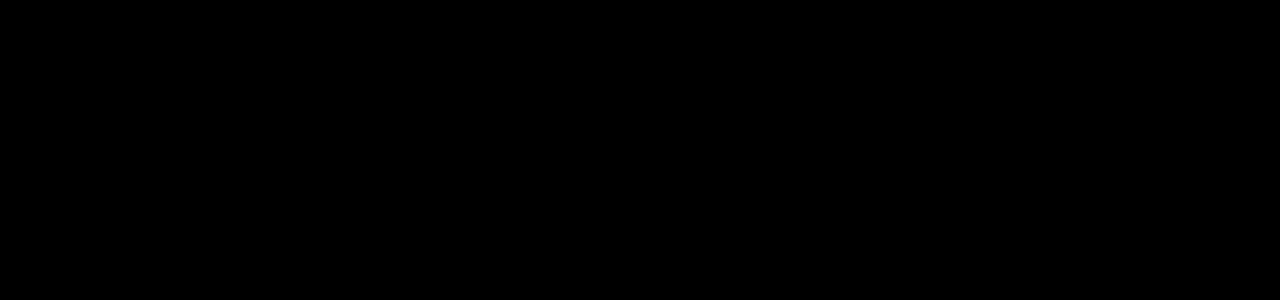
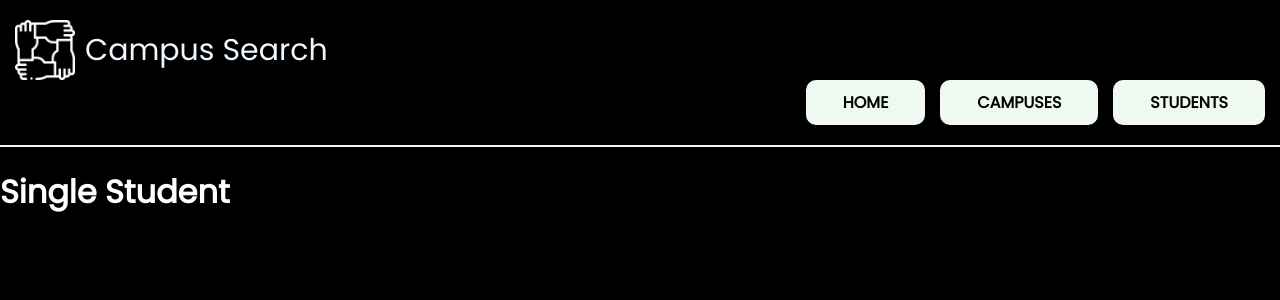
Before and after one commit to karechob/Frontend-CRUD-project, a React (Create React App) app in the folder crud-frontend/: page /student/1 in a window 1280 px wide. Shown: the top 300 px of the page. Built offline with nearby package versions, Linux system fonts and the light colour scheme; no server answers.

Commit message:
faulty code but it kinda works

```diff
--- a/crud-frontend/src/App/App.css
+++ b/crud-frontend/src/App/App.css
@@ -159,6 +159,6 @@ h1{
   color: white;
   background-color: black;
 }
-p{
+p, h2{
   color: white;
 }
--- a/crud-frontend/src/App/App.js
+++ b/crud-frontend/src/App/App.js
@@ -30,8 +30,8 @@ function App() {
         <Route path='/student/:id' element={<UpdateStudent />} />
         <Route path='/student/:id' element={<RemoveStudent />} />
         <Route path='/student' element={<AddStudent />} /> */}
-        <Route path="/campuses/:campusId" component={SingleCampus} />
-        <Route path="/student/:id" component={SingleStudent} />
+        <Route path="/campuses/:campusId" element={<SingleCampus/>} />
+        <Route path="/student/:id" element={<SingleStudent/>} />
       </Routes>
       <style>
         @import url('https://fonts.googleapis.com/css2?family=Poppins&display=swap');
--- a/crud-frontend/src/pages/Campuses.jsx
+++ b/crud-frontend/src/pages/Campuses.jsx
@@ -1,8 +1,9 @@
 import React, { useEffect } from 'react';
 import Navigation from '../components/Navigation';
 import { useDispatch, useSelector } from 'react-redux';
-import ListingCampuses from '../components/ListingCampuses';
+// import ListingCampuses from '../components/ListingCampuses';
 import { fetchAllCampusesThunk } from '../redux/campuses/campuses.actions';
+import { Link } from "react-router-dom";
 
 
 function Campuses() {
@@ -25,7 +26,7 @@ function Campuses() {
       <h1 className='campus-page'>Campuses</h1>
       {/* <button className='add-campus'>Add Campus</button>
       <ListingCampuses list={allCampuses} /> */}
-      {campuses.map((campus) => (
+      {allCampuses.map((campus) => (
         <div key={campus.id}>
           <h2>{campus.name}</h2>
           <img src={campus.image} alt={campus.name} />
--- a/crud-frontend/src/pages/SingleCampus.jsx
+++ b/crud-frontend/src/pages/SingleCampus.jsx
@@ -18,7 +18,7 @@ function SingleCampus() {
   return (
     <div>
       <Navigation />
-      <h1>Campuses Page</h1>
+      <h1>Campus Page</h1>
 
       {singleCampus ? (
         <div>
--- a/crud-frontend/src/pages/SingleStudent.jsx
+++ b/crud-frontend/src/pages/SingleStudent.jsx
@@ -1,29 +1,29 @@
 import React, { useEffect } from 'react';
 import Navigation from '../components/Navigation';
 import { useDispatch, useSelector } from 'react-redux';
-import { fetchSingleCampusThunk } from '../redux/campuses/campuses.actions';
+import { fetchSingleStudentThunk } from '../redux/students/students.actions';
 import { useParams } from 'react-router-dom';
 
 
 function SingleStudent() {
-  const singleStudent = useSelector((state) => state.students.SingleStudent);
+  const singleStudent = useSelector((state) => state.students.singleStudent);
   const dispatch = useDispatch();
   const {studentId} = useParams();
 
   useEffect(() => {
     console.log('RUNNING DISPATCH FROM SINGLESTUDENT');
-    dispatch(fetchSingleCampusThunk(studentId));
+    dispatch(fetchSingleStudentThunk(studentId));
   }, [dispatch, studentId]);
 
   return (
     <div>
       <Navigation />
-      <h1>Campuses Page</h1>
+      <h1>Single Student</h1>
 
       {singleStudent ? (
         <div>
-          <h2>{singleStudent.name}</h2>
-          <img src={singleStudent.image} alt={singleStudent.name} />
+          <h2>{singleStudent.firstName}</h2>
+          <img src={singleStudent.imageUrl} alt={singleStudent.firstName} />
         </div>
       ) : (
         <p>Loading student information...</p>
--- a/crud-frontend/src/pages/Students.jsx
+++ b/crud-frontend/src/pages/Students.jsx
@@ -1,7 +1,8 @@
 import React, { useEffect } from 'react';
 import Navigation from '../components/Navigation';
 import { useDispatch, useSelector } from "react-redux";
-import ListingStudents from "../components/ListingStudents";
+// import ListingStudents from "../components/ListingStudents";
+import { Link } from "react-router-dom";
 import { fetchAllStudentsThunk } from '../redux/students/students.actions';
 
 function Students() {
@@ -27,11 +28,10 @@ function Students() {
       {/* <ListingStudents list={allStudents} /> */}
       {allStudents.map((student) => (
         <div key={student.id}>
-          <h2>{student.name}</h2>
-          <img src={student.image} alt={student.name} />
+          <h2>{student.firstName}{student.lastName}</h2>
           <p>Address: {student.address}</p>
           <p>Description: {student.description}</p>
-          <Link to={`/students/${student.id}`}>View Student</Link>
+          <Link to={`/student/${student.id}`}>View Student</Link>
         </div>
       ))}
     </div>
--- a/crud-frontend/src/redux/students/students.reducer.js
+++ b/crud-frontend/src/redux/students/students.reducer.js
@@ -2,7 +2,7 @@ import StudentsActionType from "./students.types";
 
 export const INITIAL_STUDENTS_STATE = {
     allStudents: [],
-    singleStudent: null,
+    singleStudent: {},
 }
 
 const studentReducer = (state = INITIAL_STUDENTS_STATE, {type, payload} ) => {
```
